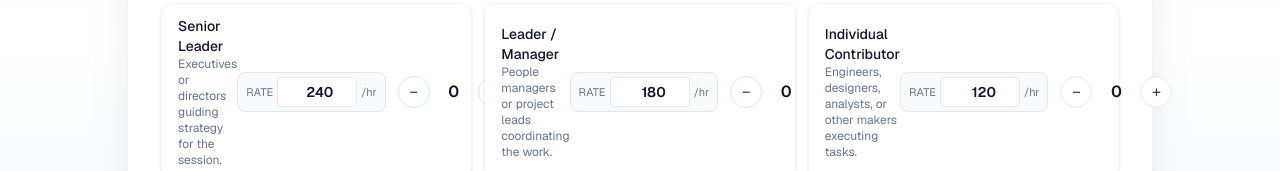
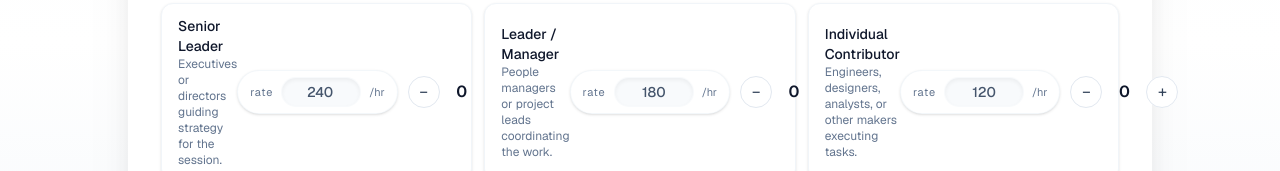
Before and after one commit to MajorIncident/meetingtimer, a Next.js app: page / in a window 1280 px wide. Shown: the part 382-553 px from the top of the page. Built offline with nearby package versions, Linux system fonts and the light colour scheme.

Commit message:
Refine role rate control styling

```diff
--- a/src/components/RoleControls.tsx
+++ b/src/components/RoleControls.tsx
@@ -33,9 +33,9 @@ export function RoleControls({
               <span className="text-sm font-medium text-slate-900">{role.label}</span>
               <span className="text-xs text-slate-500">{role.description}</span>
             </div>
-            <div className="flex items-center gap-3">
-              <label className="flex items-center gap-1 rounded-lg border border-slate-200 bg-slate-50 px-2 py-1 text-xs text-slate-700">
-                <span className="text-[11px] uppercase tracking-wide text-slate-500">Rate</span>
+            <div className="flex items-center gap-2.5">
+              <div className="flex items-center gap-2 rounded-full border border-slate-100/80 bg-white px-3 py-1.5 text-xs text-slate-700 shadow-sm">
+                <span className="text-[11px] lowercase tracking-[0.08em] text-slate-500">rate</span>
                 <input
                   type="number"
                   min={0}
@@ -45,10 +45,10 @@ export function RoleControls({
                   onChange={(event) =>
                     onRateChange(role.id, Number(event.target.value))
                   }
-                  className="w-20 rounded border border-slate-200 bg-white px-2 py-1 text-right text-sm font-semibold text-slate-900 focus:border-indigo-500 focus:outline-none focus:ring-1 focus:ring-indigo-200"
+                  className="w-20 rounded-full border border-transparent bg-slate-50 px-3 py-1 text-right text-sm font-medium text-slate-600 shadow-inner focus:border-indigo-200 focus:outline-none focus:ring-1 focus:ring-indigo-100"
                 />
                 <span className="text-[11px] text-slate-500">/hr</span>
-              </label>
+              </div>
               <button
                 type="button"
                 aria-label={`Remove ${role.label}`}
```
